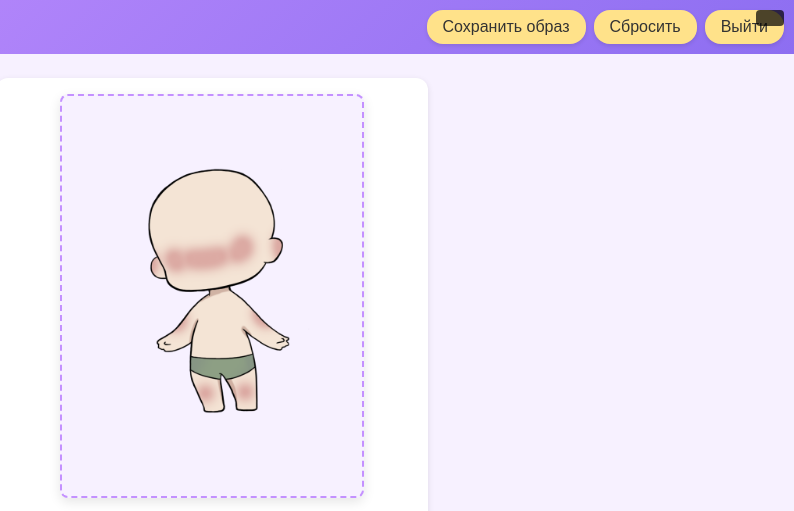
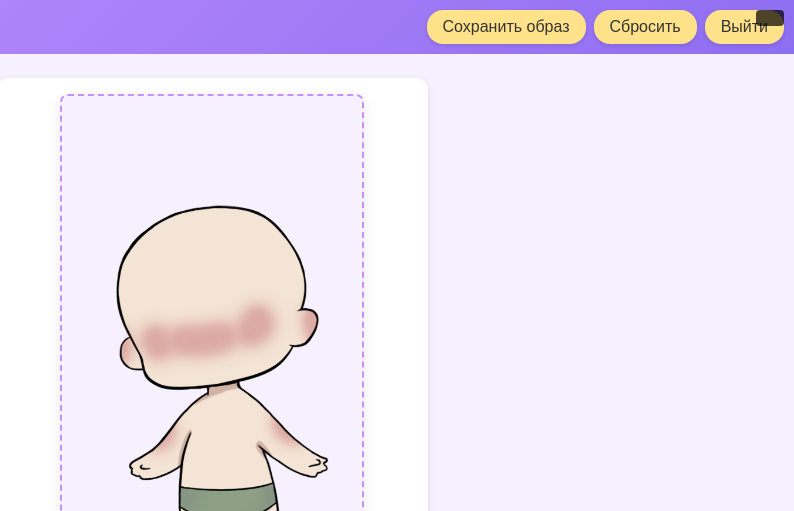
Before and after one commit to SoraKotoneru/EduXP, a plain HTML site: page game.html in a window 1280 px wide. Shown: the top 511 px of the page, 486-1280 px from the left. Drawn offline with Linux system fonts and the light colour scheme.

Commit message:
размер

```diff
--- a/CSS/style.css
+++ b/CSS/style.css
@@ -55,7 +55,6 @@ body {
 #avatar-canvas {
   width: 80%;
   max-width: 300px;
-  aspect-ratio: 3 / 4;
   background: var(--bg-light);
   position: relative;
   box-shadow: 0 4px 12px rgba(0,0,0,0.1);
--- a/JS/game.js
+++ b/JS/game.js
@@ -189,6 +189,12 @@ function applyToAvatar(category, itemId, color) {
 
   // 2. Создаём новый слой
   const el = document.createElement('img');
+  // При загрузке изображения устанавливаем aspect-ratio контейнера
+  el.addEventListener('load', () => {
+    const w = el.naturalWidth;
+    const h = el.naturalHeight;
+    avatarCanvas.style.aspectRatio = `${w} / ${h}`;
+  });
   el.src = `./assets/сlothes/${category}/${itemId}.png`;
 
   // 3. Указываем z-index на основании общего порядка слоёв
```
